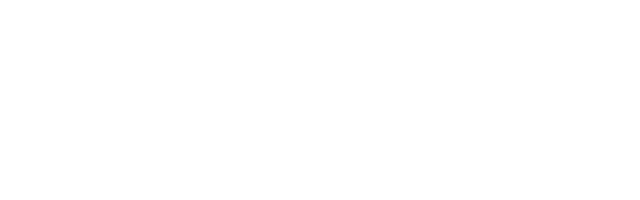
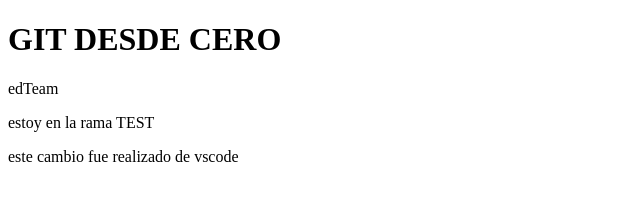
Before and after one commit to albertx100pre/git-curso, a plain HTML site: page index.html in a window 1280 px wide. Shown: the whole page, without its empty margins (0-640 px from the left). Drawn offline with Linux system fonts and the light colour scheme.

Commit message:
Primer comimit desde VScode

```diff
--- a/index.html
+++ b/index.html
@@ -1,12 +1,21 @@
 <!DOCTYPE html>
-<html lang="en">
+<html lang="es">
 <head>
     <meta charset="UTF-8">
     <meta http-equiv="X-UA-Compatible" content="IE=edge">
-    <meta name="viewport" content="width=device-width, initial-scale=1.0">
-    <title>Document</title>
+    <title>practicando con git desde VScode</title>
 </head>
 <body>
     <title>Mi Primera pagina</title>
+    <h1>GIT DESDE CERO</h1>
+    <P>edTeam</P>
+    <section>
+        <p>estoy en la rama TEST</p>
+    </section>
+    <DIV>
+        <p>
+          este cambio fue realizado de vscode
+        </p>
+    </DIV>
 </body>
 </html>
```
Also changed, not shown: 1 other file.
